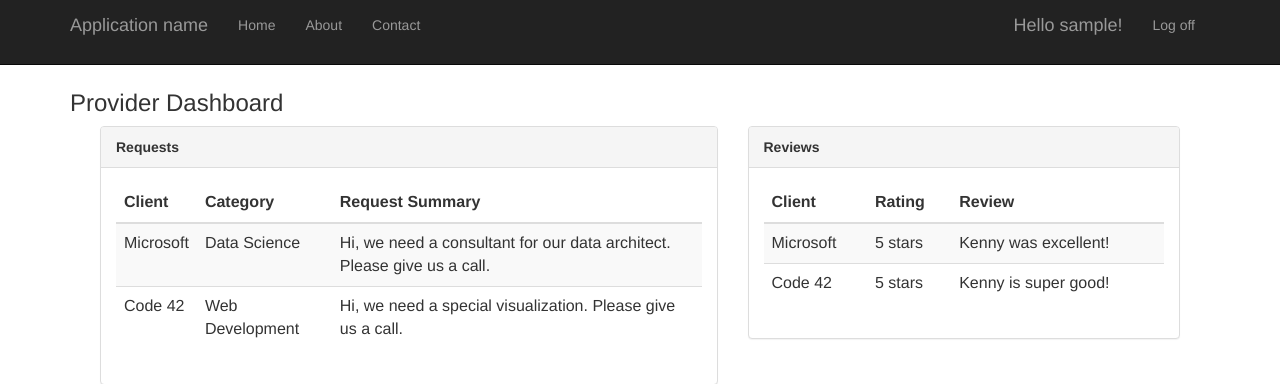
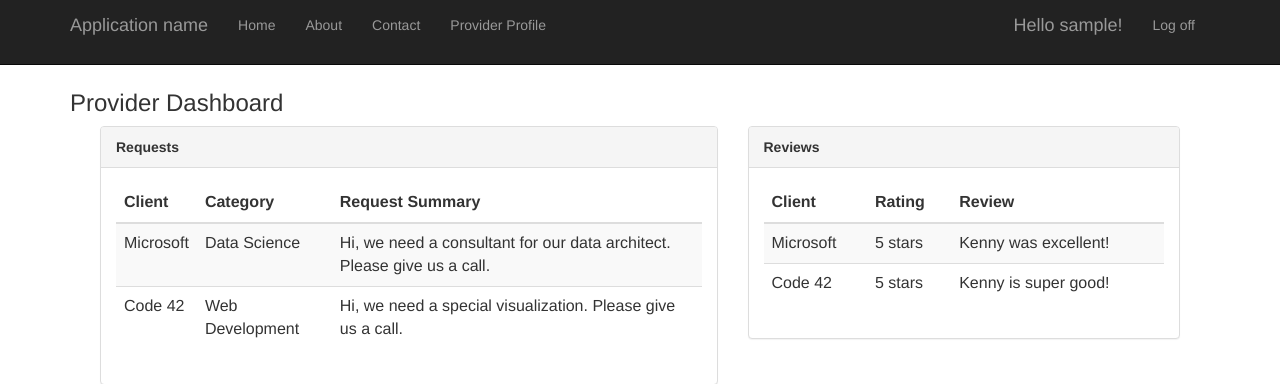
Before and after one commit to kennyli92/NthData, a Django app: page /provider/dashboard/ in a window 1280 px wide. Shown: the top 384 px of the page. Run offline with Django 3.2, Linux system fonts and the light colour scheme; the visitor is signed in with stand-in values (Sample User, id 1); some libraries are stand-ins or nearby versions.

Commit message:
Expose provider profile button when logged in.

```diff
--- a/BigDataFrontEnd/BigDataFrontEnd/app/templates/app/loginpartial.html
+++ b/BigDataFrontEnd/BigDataFrontEnd/app/templates/app/loginpartial.html
@@ -1,6 +1,11 @@
 {% if user.is_authenticated %}
+
+<ul class="nav navbar-nav">
+    <li><a href="{% url 'providerprofile' %}">Provider Profile</a></li>
+</ul>
 <form id="logoutForm" action="/logout" method="post" class="navbar-right">
     {% csrf_token %}
+
     <ul class="nav navbar-nav navbar-right">
         <li><span class="navbar-brand">Hello {{ user.username }}!</span></li>
         <li><a href="javascript:document.getElementById('logoutForm').submit()">Log off</a></li>
--- a/BigDataFrontEnd/BigDataFrontEnd/providerprofile/views.py
+++ b/BigDataFrontEnd/BigDataFrontEnd/providerprofile/views.py
@@ -40,6 +40,7 @@ def provider_profile(request):
             skillObj = Skill(provider = providerObj, skillDef = skillDefObj)
             skillObj.save()
 
+        #
 
         return HttpResponseRedirect('/account/signup/success')
     else:
```
